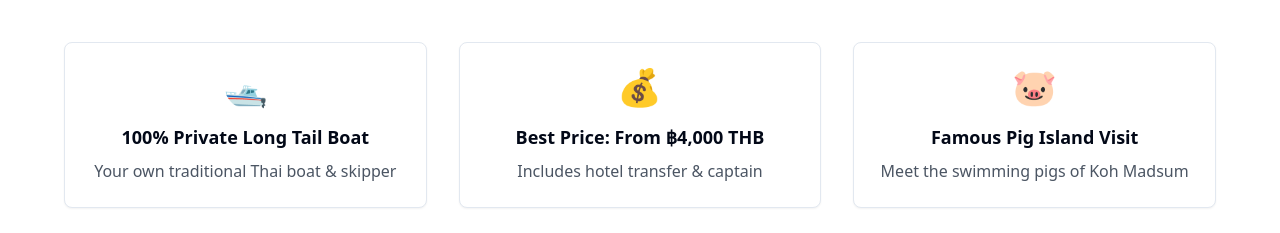
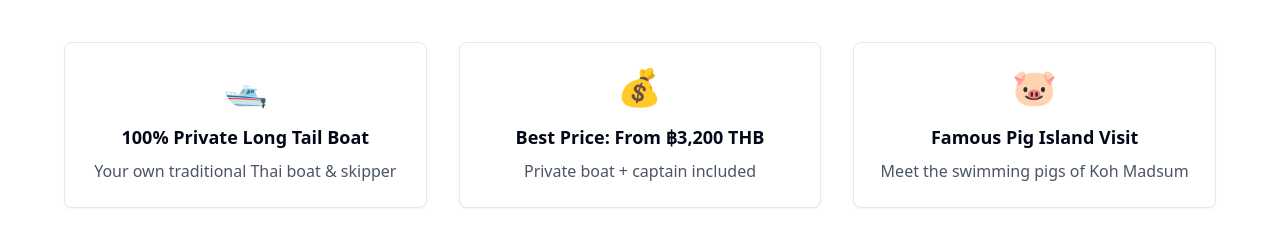
Before and after one commit to Creamylil/ltb-samuiss, a React (Vite) app: page / in a window 1280 px wide. Shown: the part 2180-2413 px from the top of the page. Built offline with nearby package versions, Linux system fonts and the light colour scheme.

Commit message:
Preceding changes

```diff
--- a/src/pages/Index.tsx
+++ b/src/pages/Index.tsx
@@ -209,8 +209,8 @@ const Index = () => {
             },
             {
               icon: "💰",
-              title: "Best Price: From ฿4,000 THB",
-              desc: "Includes hotel transfer & captain"
+              title: "Best Price: From ฿3,200 THB",
+              desc: "Private boat + captain included"
             },
             {
               icon: "🐷",
```
